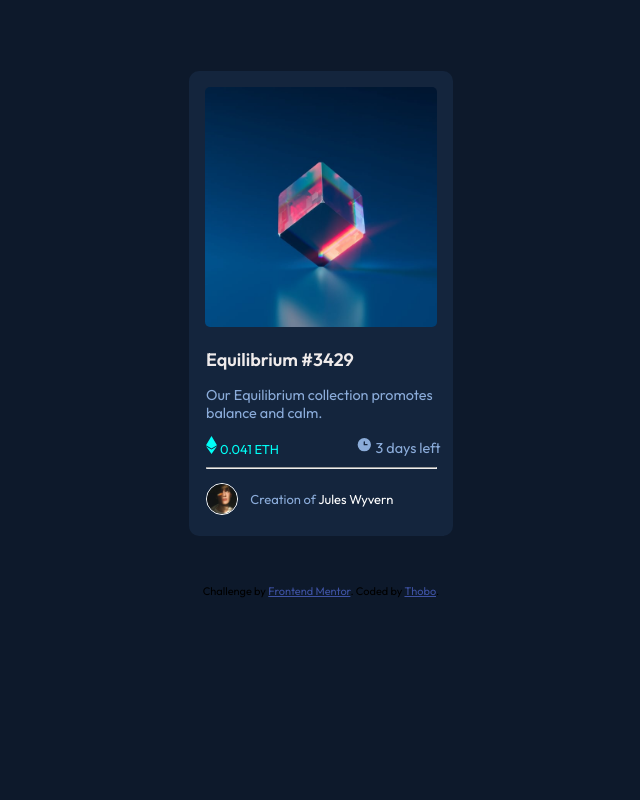
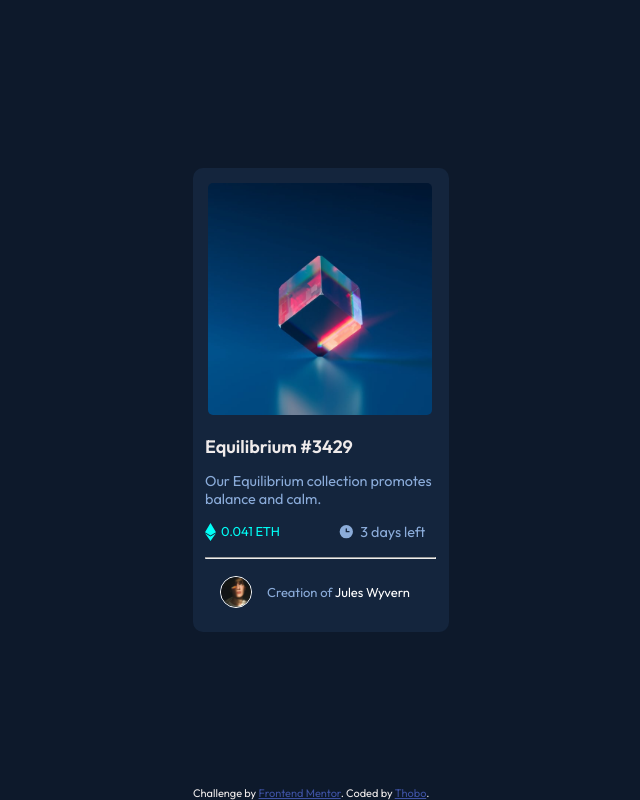
Before and after one commit to Thobo-Gaboipewe/nft-preview-card-component-main, a plain HTML site: page index.html in a window 1280 px wide. Shown: the whole page, without its empty margins (319-959 px from the left). Drawn offline with Linux system fonts and the light colour scheme.

Commit message:
Layout code refactoring.

```diff
--- a/index.html
+++ b/index.html
@@ -14,9 +14,10 @@
 <body>
 
   <div class="container">
-    <img id="eq" src="images/image-equilibrium.jpg" alt="equilibrium">
-
-    <main>
+    <div id="image">
+      <img id="eq" src="images/image-equilibrium.jpg" alt="equilibrium">
+    </div>
+    <div class="content">
       <h1>Equilibrium #3429</h1>
 
       <p>Our Equilibrium collection promotes balance and calm.</p>
@@ -26,15 +27,15 @@
           <svg width="11" height="18" xmlns="http://www.w3.org/2000/svg">
             <path d="M11 10.216 5.5 18 0 10.216l5.5 3.263 5.5-3.262ZM5.5 0l5.496 9.169L5.5 12.43 0 9.17 5.5 0Z" fill="#00FFF8" />
           </svg>
-          <span id="amount">0.041 ETH</span>
+          <div id="amount">0.041 ETH</div>
         </div>
-        <div>
+        <div class="time">
           <svg width="17" height="17" xmlns="http://www.w3.org/2000/svg">
             <path
               d="M8.305 2.007a6.667 6.667 0 1 0 0 13.334 6.667 6.667 0 0 0 0-13.334Zm2.667 7.334H8.305a.667.667 0 0 1-.667-.667V6.007a.667.667 0 0 1 1.334 0v2h2a.667.667 0 0 1 0 1.334Z"
               fill="#8BACD9" />
           </svg>
-          <span id="time">3 days left</span>
+          <div id="time">3 days left</div>
         </div>
       </div>
       <hr>
@@ -42,7 +43,7 @@
         <img id="avatar" src="images/image-avatar.png" alt="Jules Wyvern">
         <p>Creation of <span id="name">Jules Wyvern</span>
       </div>
-    </main>
+    </content>
   </div>
   <div class="attribution">
     Challenge by <a href="https://www.frontendmentor.io?ref=challenge" target="_blank">Frontend Mentor</a>.
--- a/styles.css
+++ b/styles.css
@@ -4,18 +4,20 @@ body {
     background-color: hsl(217, 54%, 11%);
     display: grid;
     place-items: center;
+    min-height: 100vh;
+    margin: 0;
 }
 
 .container {
     background-color: hsl(216, 50%, 16%);
-    width: 16.5rem;
+    width: 16rem;
+    height: 29rem;
     border-radius: 10px;
     color: hsl(0, 11%, 93%);
-    margin: 5% 0 3rem 0;
 }
 
-main {
-    margin-left: 17px;
+.content {
+    margin: 0 12px;
 }
 
 h1 {
@@ -28,20 +30,16 @@ h1:hover {
     color: hsl(178, 100%, 50%);
 }
 
-.container > img {
-    width: 14.5rem;
-    height: 15rem;
-    margin: 16px;
+img {
+    margin: 15px;
+    width: 14rem;
+    height: 14.5rem;
     border-radius: 5px;
 }
 
 p {
     color: hsl(215, 51%, 70%);
     font-size: 80%;
-}
-
-#time {
-    color: hsl(215, 51%, 70%);
 }
 
 .info {
@@ -51,11 +49,26 @@ p {
     justify-content: space-between;
     margin-right: 5%;
     font-size: 80%;
+    padding-bottom: 0.45rem;
+}
+
+.amount {
+    display: inherit;
+}
+
+.time {
+    display: inherit;
 }
 
 #amount {
     font-size: 90%;
     color: hsl(178, 100%, 50%);
+    margin-left: 5px;
+}
+
+#time {
+    color: hsl(215, 51%, 70%);
+    margin-left: 5px;
 }
 
 hr {
@@ -68,11 +81,7 @@ hr {
     flex-direction: row;
     align-items: center;
     font-size: 90%;
-    padding-bottom: 1rem;
-}
-
-.foot > p {
-    margin-left: 5%;
+    height: 3rem;
 }
 
 #avatar {
@@ -91,10 +100,14 @@ hr {
 }
 
 .attribution {
+    position:absolute;
+    bottom: 0;
     font-size: 11px;
     text-align: center;
 }
-.attribution a { color: hsl(228, 45%, 44%); }
+.attribution a {
+    color: hsl(228, 45%, 44%);
+}
 
 @media screen and (max-width: 375px)  {
     .container {
```
